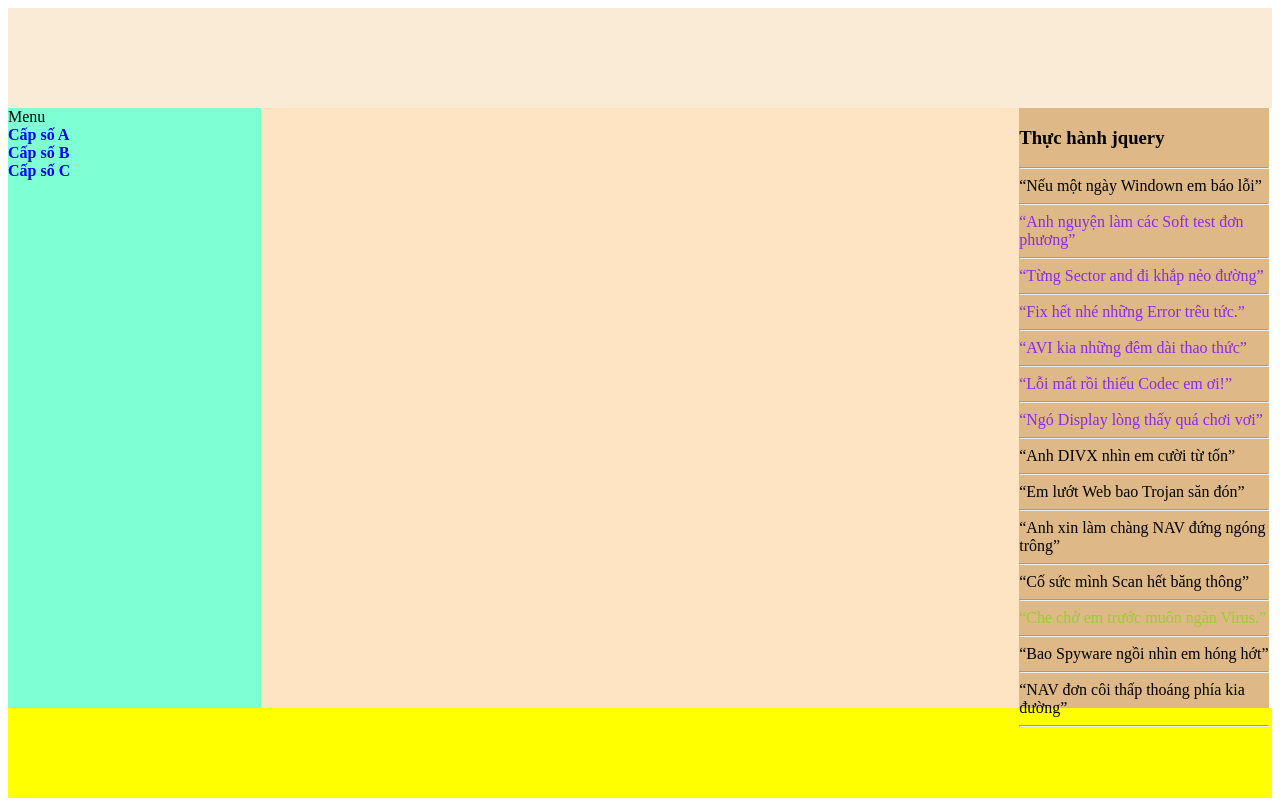
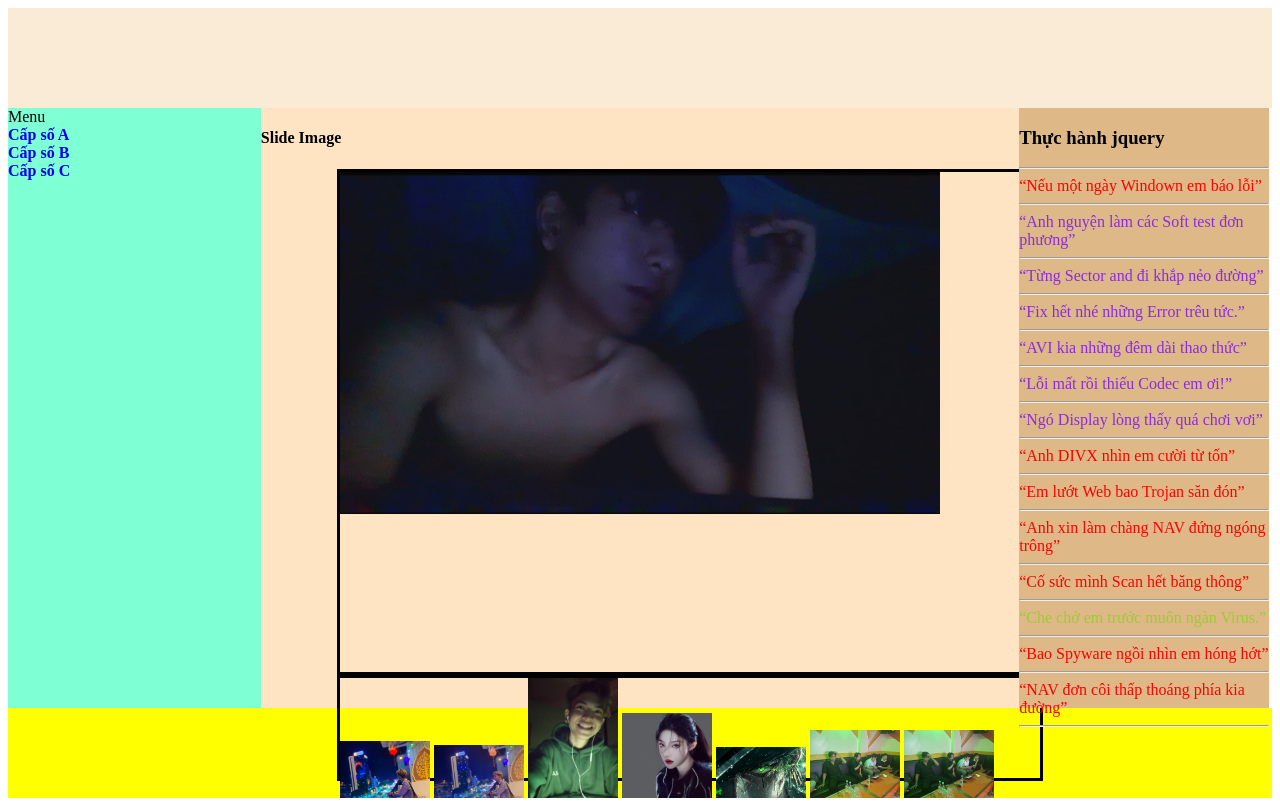
Before and after one commit to NowayNora/Project_website, a PHP site: page / in a window 1280 px wide. Run offline with PHP 8.4, Linux system fonts and the light colour scheme.

Commit message:
cập nhật all

```diff
--- a/index.php
+++ b/index.php
@@ -17,7 +17,7 @@
         <?php require 'elements/left.php'; ?>
     </div>
     <div id="center_div">
-
+        <?php require 'page/exjs01.php'; ?>
     </div>
     <div id="right_div">
         <?php require 'page/exjs.php'; ?>
--- a/js/jscript.js
+++ b/js/jscript.js
@@ -7,7 +7,7 @@ $(document).ready(function() {
     $(".itemOder").mouseleave(function () {
         $(this).slideUp();
     });
-
+    // page left
     $("q").mouseenter(function () {
         $(this).css("color","#00FF00");
     });
@@ -28,4 +28,9 @@ $(document).ready(function() {
         $(this).css("color","#000066");
         $(this).css("font-weight","normal");
     });
+    // slide images
+    $(".imgCls").mouseover(function () {
+        var img = $(this).attr("src");
+        $("#imgView").attr("src",img);
+    });
 });
--- a/page/exjs01.php
+++ b/page/exjs01.php
@@ -1,9 +1,15 @@
 <h4>Slide Image</h4>
 <div id="DivSlideimgage">
     <div id="DivView">
-        <img src="" alt=""/>
+        <img id="imgView" src="image/5.jpg"/>
     </div>
     <div id="DivList">
-        <img src="" alt=""/>
+        <img class="imgCls" src="image/6.jpg"/>
+        <img class="imgCls" src="image/7.jpg"/>
+        <img class="imgCls" src="image/noway1.jpg"/>
+        <img class="imgCls" src="image/3.jpg"/>
+        <img class="imgCls" src="image/Zoro.jpg"/>
+        <img class="imgCls" src="image/1HLIFO7S2_BHHU62.jpg"/>
+        <img class="imgCls" src="image/1HLIFO7SN_BHHU62.jpg"/>
     </div>
 </div>
--- a/stylecss/mycss.css
+++ b/stylecss/mycss.css
@@ -29,6 +29,15 @@ body{
         background-color: yellow;
         clear: both;
     }
+    q{
+        color: red;
+    }
+    .cls01{
+        color: blueviolet;
+    }
+    #id01{
+        color: yellowgreen;
+    }
     /* menu */
     .cateOder{
         font-weight: bold;
@@ -44,14 +53,28 @@ body{
     a{
         text-decoration: none;
     }
-    p{
-        color: red;
+    /* Slide Image */
+    #DivSlideimgage{
+        width: 80%;
+        margin: auto;
     }
-    .cls01{
-        color: blueviolet;
+    #DivView{
+        width: 700px;
+        height: 500px;
+        border: solid;
     }
-    #id01{
-        color: yellowgreen;
+    #DivList{
+        width: 700px;
+        height: 100px;
+        border: solid;
     }
-
+    #imgView{
+        width: 600px;
+    }
+    .imgCls{
+        width: 90px;
+    }
+    .imgCls:hover{
+        width: 95px;
+    }
 }
```
